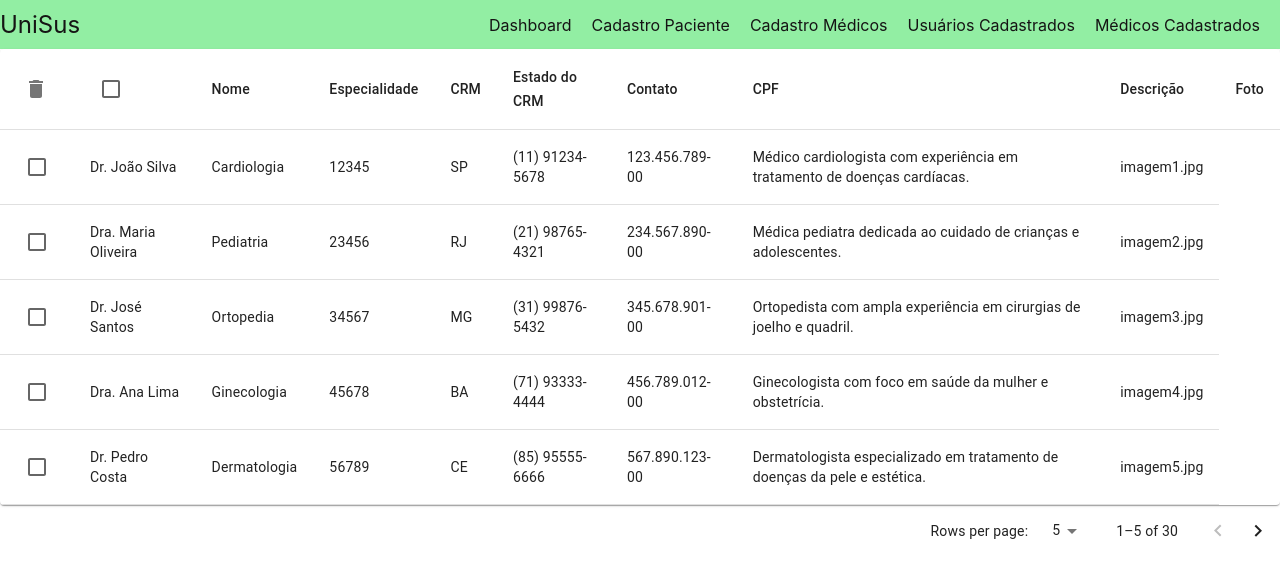
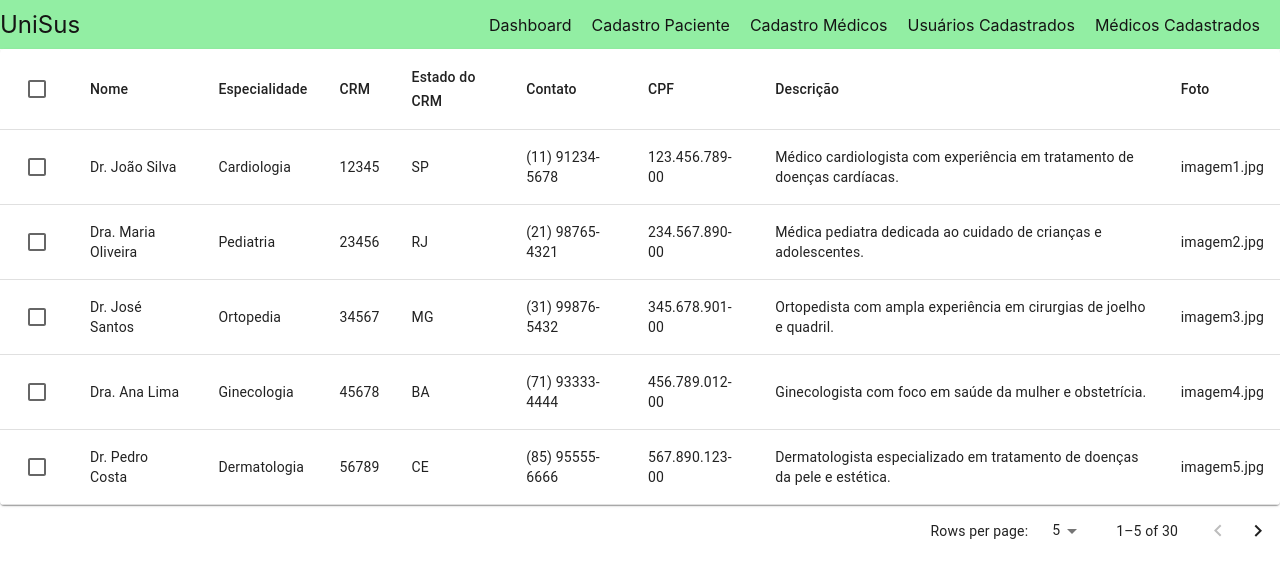
Before and after one commit to jadelcruz1/UniSus, a React (Create React App) app: page /medicosCadastrados in a window 1280 px wide. Shown: the top 578 px of the page. Built offline with nearby package versions, Linux system fonts and the light colour scheme.

Commit message:
coponent de medico cadastrado finalizado

```diff
--- a/src/components/MedicosCadastrados.js
+++ b/src/components/MedicosCadastrados.js
@@ -37,6 +37,7 @@ const MedicosCadastrados = () => {
   ]);
 
   const [selectedRows, setSelectedRows] = useState([]);
+  const [selectAll, setSelectAll] = useState(false); // Estado para controlar a seleção de todos os checkbox
   const [page, setPage] = useState(0);
   const [rowsPerPage, setRowsPerPage] = useState(5);
 
@@ -69,18 +70,19 @@ const MedicosCadastrados = () => {
     setSelectedRows(newSelected);
   };
 
-  const handleSelectAllClick = (event) => {
-    if (event.target.checked) {
-      const newSelecteds = medicos.map((medico) => medico.id);
-      setSelectedRows(newSelecteds);
+  const handleSelectAllClick = () => {
+    if (selectAll) {
+      setSelectedRows([]);
     } else {
-      setSelectedRows([]);
+      setSelectedRows(medicos.map((medico) => medico.id));
     }
+    setSelectAll(!selectAll);
   };
 
   const handleDeleteSelected = () => {
     setMedicos((prevMedicos) => prevMedicos.filter((medico) => !selectedRows.includes(medico.id)));
     setSelectedRows([]);
+    setSelectAll(false); // Desmarcar a opção "Selecionar Todos"
   };
 
   return (
@@ -90,22 +92,22 @@ const MedicosCadastrados = () => {
           <TableHead>
             <TableRow>
               <TableCell>
-                <Tooltip title={`Excluir ${selectedRows.length} médicos selecionados`}>
+                <Checkbox
+                  indeterminate={selectedRows.length > 0 && selectedRows.length < medicos.length}
+                  checked={selectAll}
+                  onChange={handleSelectAllClick}
+                />
+              </TableCell>
+              {selectedRows.length > 0 && (
+                <TableCell>
+                  {selectedRows.length} selecionado{selectedRows.length > 1 ? 's' : ''} {selectedRows.length > 1 ? '' : ''}
+                  <Tooltip title="Excluir selecionados">
                     <IconButton onClick={handleDeleteSelected}>
                       <DeleteIcon />
                     </IconButton>
                   </Tooltip>
-                {selectedRows.length > 0 && (
-                  <span>{`${selectedRows.length} selecionado${selectedRows.length > 1 ? 's' : ''}`}</span>
+                </TableCell>
               )}
-              </TableCell>
-              <TableCell>
-                <Checkbox
-                  indeterminate={selectedRows.length > 0 && selectedRows.length < medicos.length}
-                  checked={selectedRows.length === medicos.length}
-                  onChange={handleSelectAllClick}
-                />
-              </TableCell>
               <TableCell>Nome</TableCell>
               <TableCell>Especialidade</TableCell>
               <TableCell>CRM</TableCell>
@@ -117,7 +119,6 @@ const MedicosCadastrados = () => {
             </TableRow>
           </TableHead>
           <TableBody>
-            {/* Mapeando os médicos de acordo com a página e quantidade de linhas por página */}
             {medicos
               .slice(page * rowsPerPage, page * rowsPerPage + rowsPerPage)
               .map((medico) => (
@@ -128,6 +129,9 @@ const MedicosCadastrados = () => {
                       onChange={() => handleCheckboxChange(medico.id)}
                     />
                   </TableCell>
+                  {selectedRows.length > 0 && (
+                    <TableCell></TableCell>
+                  )}
                   <TableCell>{medico.nome}</TableCell>
                   <TableCell>{medico.especialidade}</TableCell>
                   <TableCell>{medico.crm}</TableCell>
```
Lines whose indentation alone changed are shown as unchanged.
